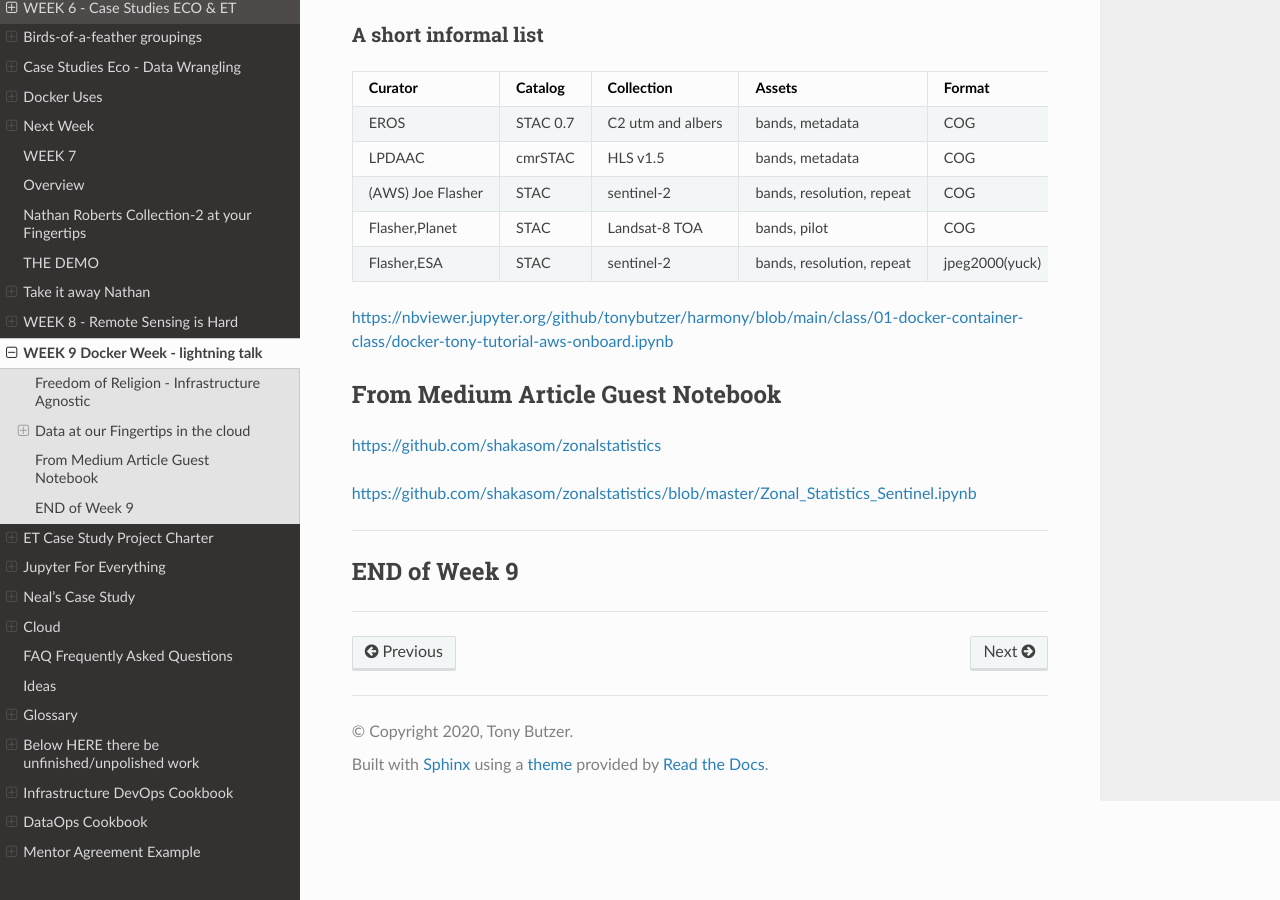
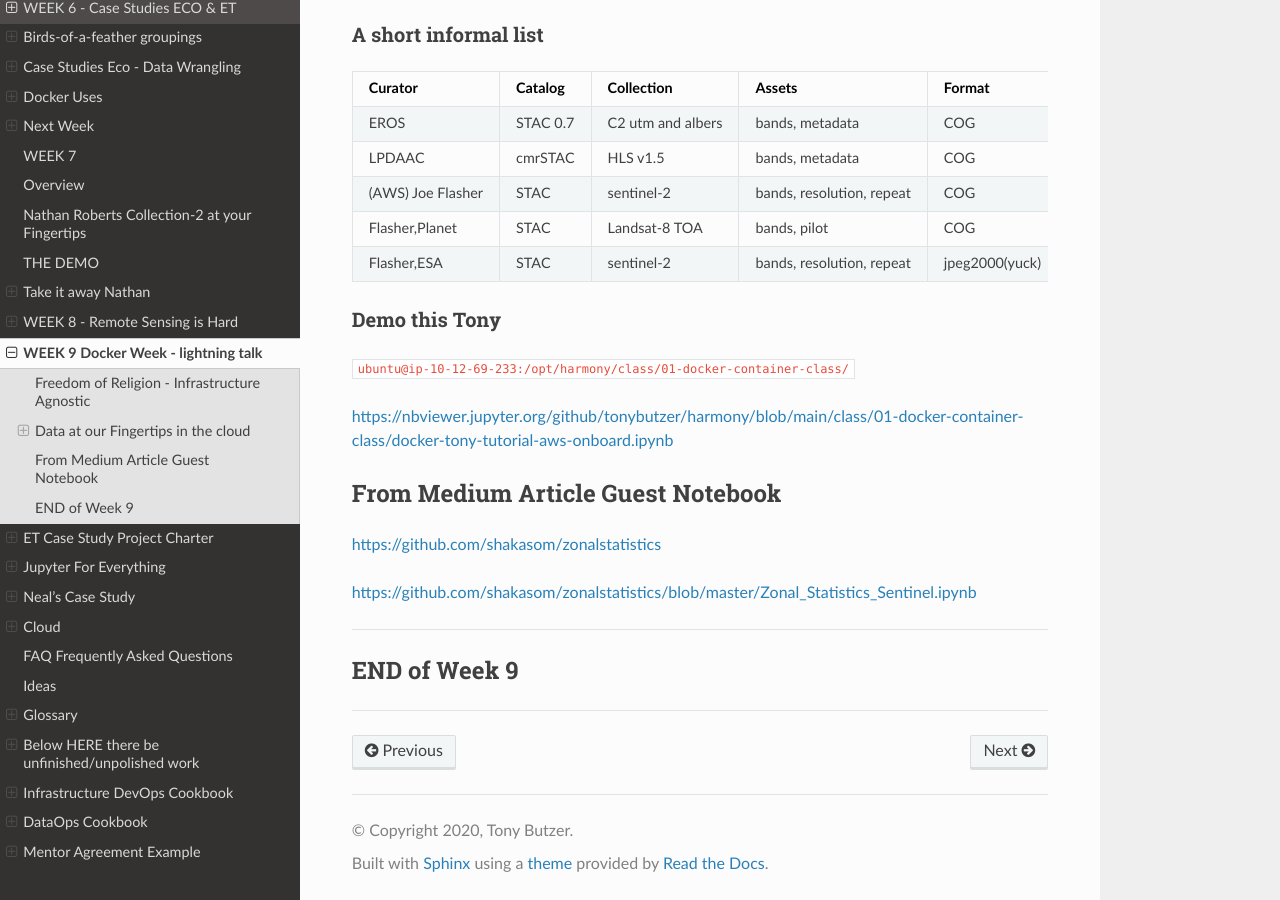
Before and after one commit to tonybutzer/harmony-docs, a Sphinx documentation site: the page built from documentation/source/09week.md, in a window 1280 px wide and 900 px high, scrolled down 556 px. Built offline with Sphinx 7.4.7 and the Read the Docs theme 2.0.0, drawn with Linux system fonts in a browser that asks for light colours; pages that are not in the unit, such as notebooks, are missing from menus.

Commit message:
automatic git update from Makefile

```diff
--- a/documentation/source/09week.md
+++ b/documentation/source/09week.md
@@ -25,8 +25,13 @@
 | Flasher,ESA | STAC | sentinel-2 | bands, resolution, repeat | jpeg2000(yuck) | ESA |
 
 
+### Demo this Tony
+`ubuntu@ip-10-12-69-233:/opt/harmony/class/01-docker-container-class/`
+
 
 [https://nbviewer.jupyter.org/github/tonybutzer/harmony/blob/main/class/01-docker-container-class/docker-tony-tutorial-aws-onboard.ipynb](https://nbviewer.jupyter.org/github/tonybutzer/harmony/blob/main/class/01-docker-container-class/docker-tony-tutorial-aws-onboard.ipynb)
+
+
 
 
 ## From Medium Article Guest Notebook
```
